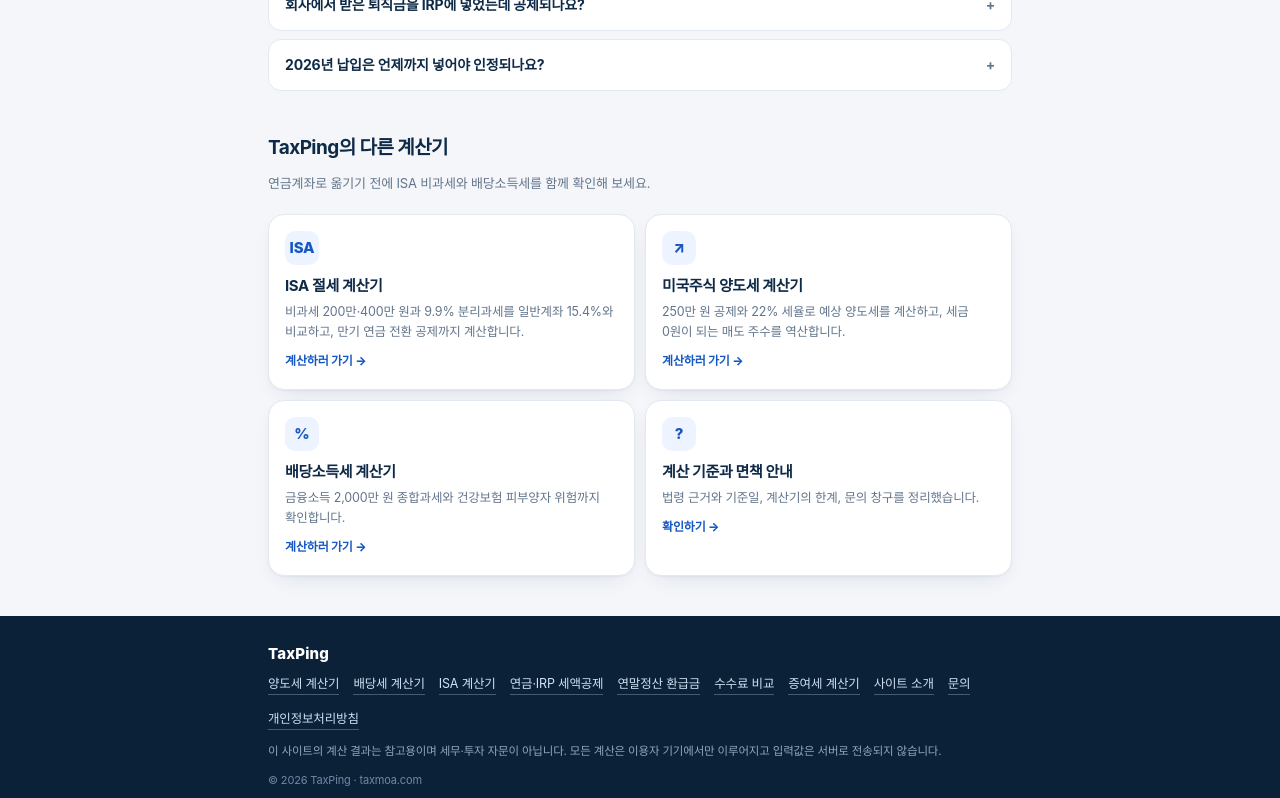
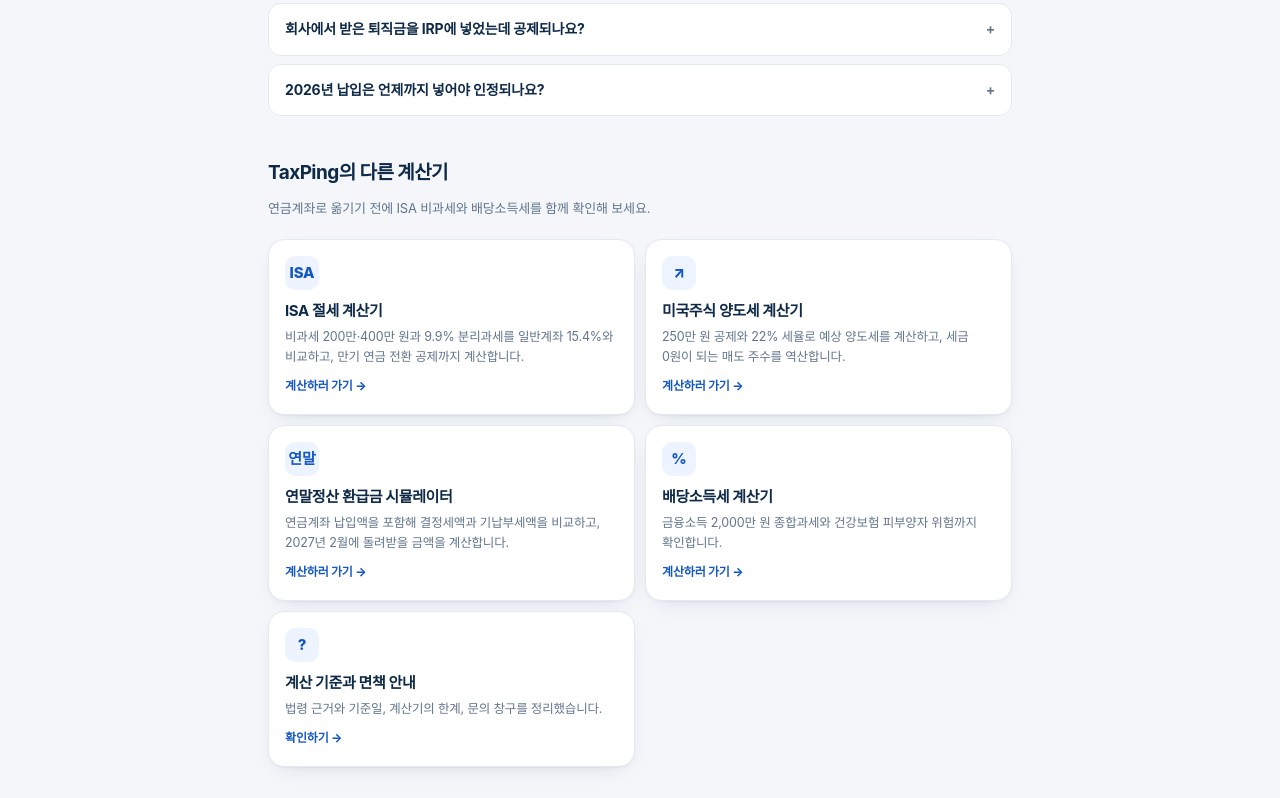
Before and after one commit to sik45404540-code/us-stock-tax-calc, a website: page pension.html in a window 1280 px wide. Shown: the part 5215-6013 px from the top of the page. Drawn offline with Linux system fonts and the light colour scheme.

Commit message:
docs: 연금·IRP 페이지에서 연말정산 시뮬레이터로 연결

```diff
--- a/pension.html
+++ b/pension.html
@@ -249,7 +249,7 @@
 
     <h3>3. 공제율은 5,500만 원에서 갈립니다</h3>
     <p>근로소득만 있는 직장인은 <b>총급여 5,500만 원 이하</b>이면 15%, 1원이라도 넘으면 12%입니다. 사업·임대·이자소득이 함께 있어 종합소득금액으로 판단할 때는 기준선이 <b>4,500만 원</b>으로 내려갑니다. 같은 900만 원을 넣어도 15%면 135만 원, 12%면 108만 원으로 <b>27만 원</b>(지방소득세 포함 29만 7천 원) 차이가 납니다.</p>
-    <p>공제율은 <b>연말정산을 하는 과세기간의 소득</b>으로 정해집니다. 연봉 협상이나 성과급으로 총급여가 기준선을 넘을 것 같다면, 12월 전에 올해 총급여를 확인해 보세요.</p>
+    <p>공제율은 <b>연말정산을 하는 과세기간의 소득</b>으로 정해집니다. 연금계좌 공제를 포함한 전체 환급액은 <a href="yearend">연말정산 환급금 시뮬레이터</a>에서 확인할 수 있습니다. 연봉 협상이나 성과급으로 총급여가 기준선을 넘을 것 같다면, 12월 전에 올해 총급여를 확인해 보세요.</p>
 
     <h3>4. ISA 만기 자금을 옮기면 한도가 300만 원 늘어납니다</h3>
     <p>ISA 계약기간이 만료된 날부터 <b>60일 이내</b>에 잔액을 연금계좌로 넣으면 그 금액을 연금계좌 납입액으로 봅니다. 그리고 공제 한도가 <b>전환금액의 10%와 300만 원 중 적은 금액</b>만큼 늘어납니다. 기본 900만 원에 300만 원이 더해져 공제 대상은 최대 <b>1,200만 원</b>입니다.</p>
@@ -325,6 +325,12 @@
         <p>250만 원 공제와 22% 세율로 예상 양도세를 계산하고, 세금 0원이 되는 매도 주수를 역산합니다.</p>
         <span class="hub-go">계산하러 가기 →</span>
       </a>
+      <a class="hub-card" href="yearend">
+        <span class="hub-ico" aria-hidden="true">연말</span>
+        <h3>연말정산 환급금 시뮬레이터</h3>
+        <p>연금계좌 납입액을 포함해 결정세액과 기납부세액을 비교하고, 2027년 2월에 돌려받을 금액을 계산합니다.</p>
+        <span class="hub-go">계산하러 가기 →</span>
+      </a>
       <a class="hub-card" href="dividend">
         <span class="hub-ico" aria-hidden="true">%</span>
         <h3>배당소득세 계산기</h3>
```
